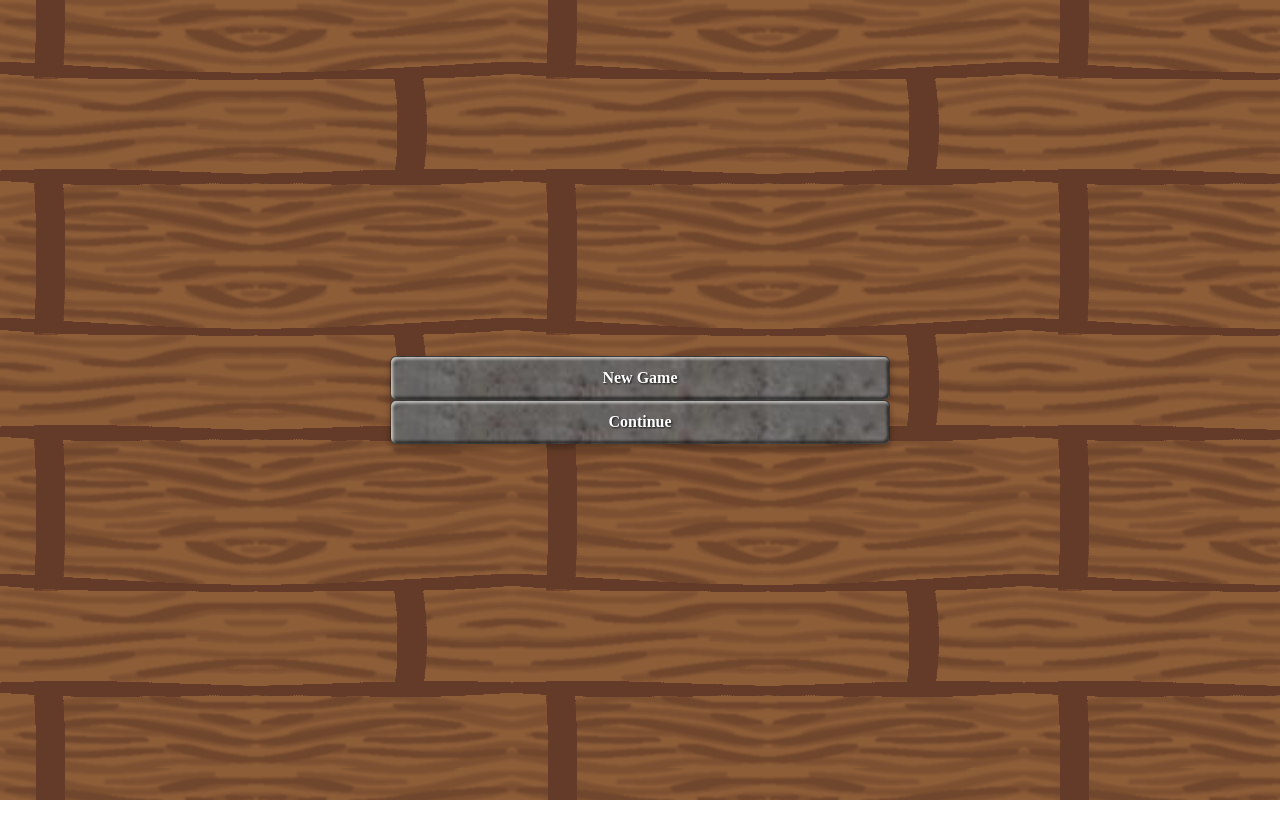
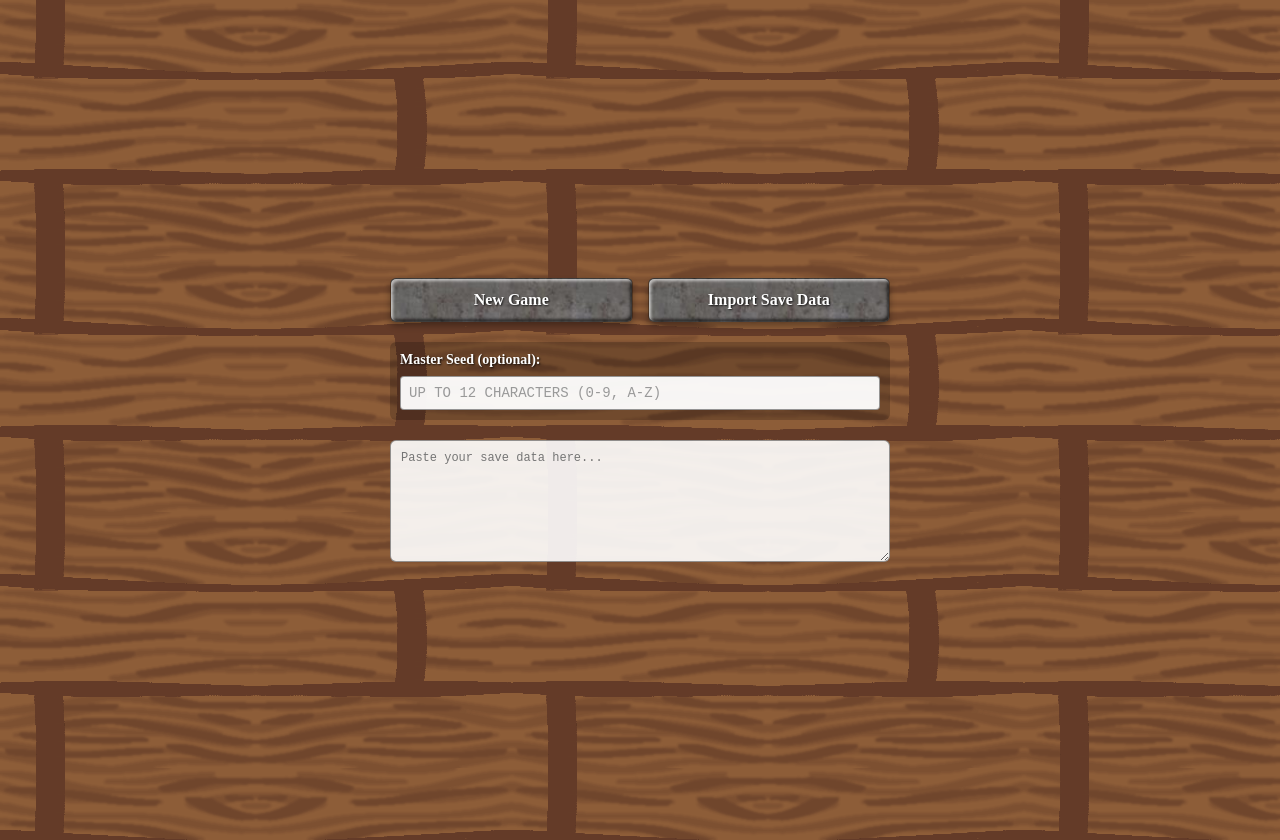
Before and after one commit to jacktxst/rokosrival, a plain HTML site: page index.html in a window 1280 px wide. Before the commit the page ends 800 px from the top, so only its background shows below. Drawn offline with Linux system fonts and the light colour scheme.

Commit message:
main menu buttons & RNG file
added GameRNG for repeatable number generation
added text boxes for inputting save data & an optional seed
added "seed" options to library & procedural gen

```diff
--- a/src/CardGeneratorProcedural.js
+++ b/src/CardGeneratorProcedural.js
@@ -8,7 +8,7 @@ export class CardGenerator {
     // random number generator function, should return a number between 0 and 1.
     // for reproducible randomness, pass a custom RNG function.
     rngFunction = Math.random, // TODO: allow seeding for reproducible randomness
-
+    seed = 0, // seed for reproducible randomness, currently not used
     idPrefix = "default", // allows you to determine which generator created the card. useful for debugging
     maxNestedDepth = 2, // maximum depth of nested subcards
     typeValueRange = [1, 7], // initial value range for card types. used to determine the initial value of a card type when generating a new card
@@ -22,6 +22,7 @@ export class CardGenerator {
 
     // options initialization
     this.rngFunction = rngFunction; // function returning a number between 0 and 1
+    this.seed = seed; // currently not used
     this.idPrefix = idPrefix;
     this.maxNestedDepth = maxNestedDepth;
     this.typeValueRange = typeValueRange;
--- a/src/CardLibrary.js
+++ b/src/CardLibrary.js
@@ -14,7 +14,7 @@ import * as Defs from "./CardDefinitions.js";
 
 export class CardLibrary {
   // TODO: seeding NYI
-  constructor({cards = [], seed = Math.random()} = {}) {
+  constructor({cards = [], seed = 0} = {}) {
     this.cards = cards.length > 0 ? cards : this.testCardGeneration();
     this.seed = seed;
   }
@@ -46,14 +46,18 @@ export class CardLibrary {
     let newCards = [];
     const gen1 = new CardGenerator({
       idPrefix: "simple",
+      seed: this.seed,
       maxTargetedTypes: 1,
       legalTypes: [Defs.TYPE.SPELL],
       legalTriggers: [Defs.TRIGGER.ENTRY, Defs.TRIGGER.EXIT],
       legalEffects: [Defs.EFFECT.HEAL, Defs.EFFECT.ATTACK],
     });
-    const gen2 = new CardGenerator();
+
+    const gen2 = new CardGenerator(); // default generator, could also pass seed: this.seed if needed
+
     const gen3 = new CardGenerator({
       idPrefix: "complex",
+      seed: this.seed,
       maxEffectsPerTrigger: 3,
       typeValueRange: [5, 30],
       effectAmountRange: [5, 25]
--- a/src/GameState.js
+++ b/src/GameState.js
@@ -14,16 +14,28 @@ import { CardDeck } from './CardDeck.js'
 */
 
 export class GameState {
-
 	constructor() {
 
 		this.matchNumber = 0
 		this.currentState = ""
-		this.cardLibrary  = new CardLibrary()
 		this.currentGameView = null
+		this.seed = 0 // TODO
+		this.cardLibrary  = new CardLibrary(this.seed)
 		this.playerDeck = new CardDeck( this.cardLibrary.getRandomDeck(50) )
+	}
 
+	loadSaveData() {
+		const savedGame = localStorage.getItem("savedGame")
+		if(savedGame) {
+			const data = JSON.parse(savedGame)
+			this.matchNumber = data.matchNumber
+			this.currentState = data.currentState
+			// Load other necessary properties as needed
+		}
+	}
 
+	hasSavedGame() {
+		return localStorage.getItem("savedGame") !== null
 	}
 }
 
--- a/src/MenuMain.js
+++ b/src/MenuMain.js
@@ -9,29 +9,58 @@ export function goToMainMenu() {
 
 		<div id="main-menu">
 
-			<div id="new-game-button" class="stone-button">
-				New Game
+			<div id="main-menu-buttons">
+				<div id="new-game-button" class="stone-button">
+					New Game
+				</div>
+
+				<div id="import-save-button" class="stone-button">
+					Import Save Data
+				</div>
 			</div>
 
-			<div id="continue-button" class="stone-button">
-				Continue
+			<div id="new-game-section">
+				<label for="seed-input">Master Seed (optional):</label>
+				<input type="text" id="seed-input" placeholder="Up to 12 characters (0-9, A-Z)" maxlength="12">
 			</div>
+
+			<textarea id="save-data-input" placeholder="Paste your save data here..."></textarea>
 
 		</div>
 
 	`
 
 	document.getElementById("new-game-button").addEventListener("click",(e)=>{
+		const seedInput = document.getElementById("seed-input").value.trim().toUpperCase()
+
+		// Validate seed: only 0-9 and A-Z, max 12 characters
+		if (seedInput && !/^[0-9A-Z]+$/.test(seedInput)) {
+			alert("Master Seed must contain only numbers (0-9) and capital letters (A-Z).")
+			return
+		}
+
+		if (seedInput.length > 12) {
+			alert("Master Seed must be 12 characters or less.")
+			return
+		}
+
+		// If seed provided, store it in gameState; otherwise use default
+		if (seedInput) {
+			gameState.masterSeed = seedInput
+		}
 
 		/* game state for a new game is already initialized in GameState.js */
 		goToLobby()
 
 	})
 
-	document.getElementById("continue-button").addEventListener("click",(e)=>{
+	document.getElementById("import-save-button").addEventListener("click",(e)=>{
+		const saveDataInput = document.getElementById("save-data-input").value.trim()
 
-		// gameState.loadFrom()
-
+		if(saveDataInput === "") {
+			alert("No save data was provided")
+		} else {
+			alert("Couldn't read provided save data")
+		}
 	})
-
 }
--- a/style.css
+++ b/style.css
@@ -181,8 +181,70 @@ body, html {
 	height: 100vh;
 	flex-direction: column;
 	justify-content: center;
-	align-items: stretch
+	align-items: stretch;
+	gap: 20px;
+	padding: 20px;
+}
 
+#main-menu-buttons {
+	display: flex;
+	flex-direction: row;
+	gap: 15px;
+	justify-content: center;
+}
+
+#main-menu-buttons .stone-button {
+	flex: 1;
+	max-width: 200px;
+}
+
+#new-game-section {
+	display: flex;
+	flex-direction: column;
+	gap: 8px;
+	padding: 10px;
+	background-color: rgba(0, 0, 0, 0.2);
+	border-radius: 6px;
+}
+
+#new-game-section label {
+	color: white;
+	font-weight: bold;
+	text-shadow: 1px 1px 2px rgba(0, 0, 0, 0.8);
+	font-size: 14px;
+}
+
+#seed-input {
+	padding: 8px;
+	border: 1px solid rgba(0, 0, 0, 0.4);
+	border-radius: 4px;
+	background-color: rgba(255, 255, 255, 0.95);
+	color: #333;
+	font-family: monospace;
+	font-size: 14px;
+	text-transform: uppercase;
+}
+
+#seed-input::placeholder {
+	color: #999;
+}
+
+#seed-input:focus {
+	outline: none;
+	box-shadow: 0 0 5px rgba(255, 255, 255, 0.5);
+}
+
+#save-data-input {
+	padding: 10px;
+	border: 1px solid rgba(0, 0, 0, 0.4);
+	border-radius: 6px;
+	background-color: rgba(255, 255, 255, 0.9);
+	color: #333;
+	font-family: monospace;
+	font-size: 12px;
+	resize: vertical;
+	min-height: 100px;
+	max-height: 200px;
 }
 
 /*
```
Also changed, not shown: src/GameRNG.js (added, +75 -0 lines).
